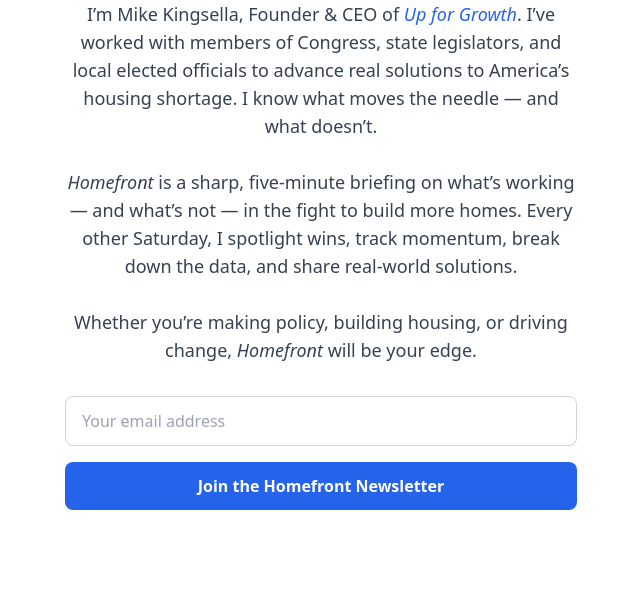
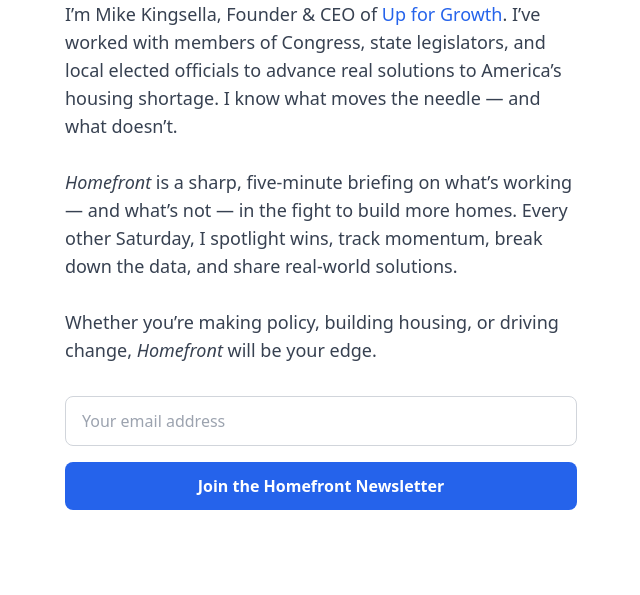
Before and after one commit to mkingsella/personalsite, a website: page public/index.html in a window 1280 px wide. Shown: the part 205-800 px from the top of the page, without its empty margins (319-959 px from the left). Drawn offline with Linux system fonts and the light colour scheme.

Commit message:
text alignment

```diff
--- a/public/index.html
+++ b/public/index.html
@@ -10,12 +10,12 @@
   </head>
   <body class="bg-white text-gray-900">
     <div class="min-h-screen flex items-center justify-center px-6 py-12">
-      <div class="max-w-lg w-full text-center">
-        <h1 class="text-4xl font-extrabold tracking-tight sm:text-5xl mb-6">
+      <div class="max-w-lg w-full text-left"> <!-- changed from text-center -->
+        <h1 class="text-4xl font-extrabold tracking-tight sm:text-5xl mb-6 text-center">
           Subscribe to <span class="text-blue-600">Homefront</span>
         </h1>
         <p class="text-lg text-gray-700 mb-8">
-          I’m Mike Kingsella, Founder & CEO of <em><a href="https://www.upforgrowth.org" target="_blank" rel="noopener noreferrer" class="text-blue-600 underline">Up for Growth</a></em>. I’ve worked with members of Congress, state legislators, and local elected officials to advance real solutions to America’s housing shortage. I know what moves the needle — and what doesn’t.
+          I’m Mike Kingsella, Founder & CEO of <a href="https://www.upforgrowth.org" target="_blank" rel="noopener noreferrer" class="text-blue-600 underline">Up for Growth</a>. I’ve worked with members of Congress, state legislators, and local elected officials to advance real solutions to America’s housing shortage. I know what moves the needle — and what doesn’t.
           <br /><br />
           <em>Homefront</em> is a sharp, five-minute briefing on what’s working — and what’s not — in the fight to build more homes. Every other Saturday, I spotlight wins, track momentum, break down the data, and share real-world solutions.
           <br /><br />
```
